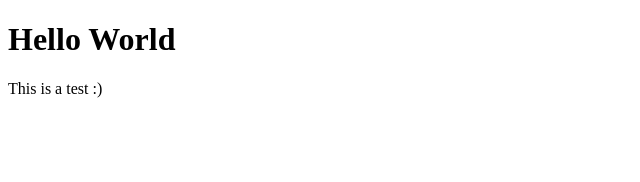
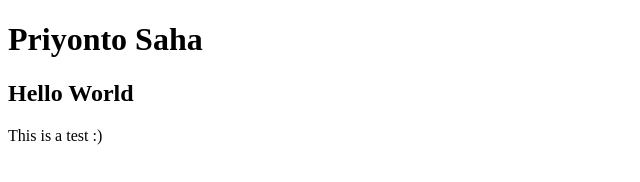
Before and after one commit to P-Saha/p-saha.github.io, a plain HTML site: page index.html in a window 1280 px wide. Shown: the whole page, without its empty margins (0-640 px from the left). Drawn offline with Linux system fonts and the light colour scheme.

Commit message:
Update index.html

```diff
--- a/index.html
+++ b/index.html
@@ -1,7 +1,8 @@
 <!DOCTYPE html>
 <html>
 <body>
-<h1>Hello World</h1>
+<h1>Priyonto Saha</h1>
+<h2>Hello World</h2>
 <p>This is a test :)</p>
 </body>
 </html>
```
